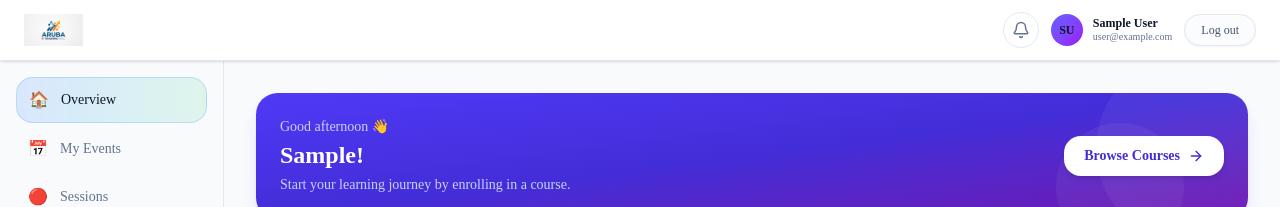
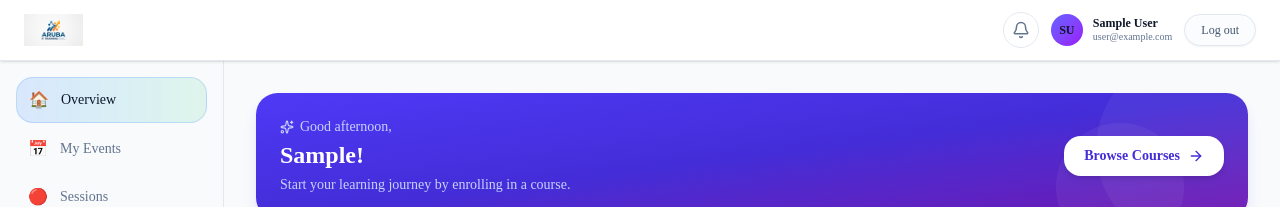
Before and after one commit to boniyeamincse/aribait, a Next.js app: page /dashboard in a window 1280 px wide. Shown: the top 207 px of the page. Built offline with nearby package versions, Linux system fonts and the light colour scheme; no server answers; the database is empty; sample sign-in values are in the browser's storage.

Commit message:
fix(dashboard): replace emoji with sparkles icon in welcome banner

```diff
--- a/app/dashboard/page.tsx
+++ b/app/dashboard/page.tsx
@@ -9,6 +9,7 @@ import {
   ArrowRight,
   TrendingUp,
   CheckCircle2,
+  Sparkles,
 } from "lucide-react";
 
 import { prisma } from "@/lib/db/client";
@@ -144,7 +145,7 @@ export default async function DashboardOverviewPage() {
 
         <div className="relative flex flex-col sm:flex-row sm:items-center sm:justify-between gap-4">
           <div>
-            <p className="text-indigo-200 text-sm font-medium">{greeting} 👋</p>
+            <p className="text-indigo-200 text-sm font-medium flex items-center gap-1.5"><Sparkles size={14} />{greeting},</p>
             <h1 className="text-2xl font-bold mt-0.5">{firstName}!</h1>
             <p className="text-indigo-200 text-sm mt-1">
               {enrolledEvents > 0
```
